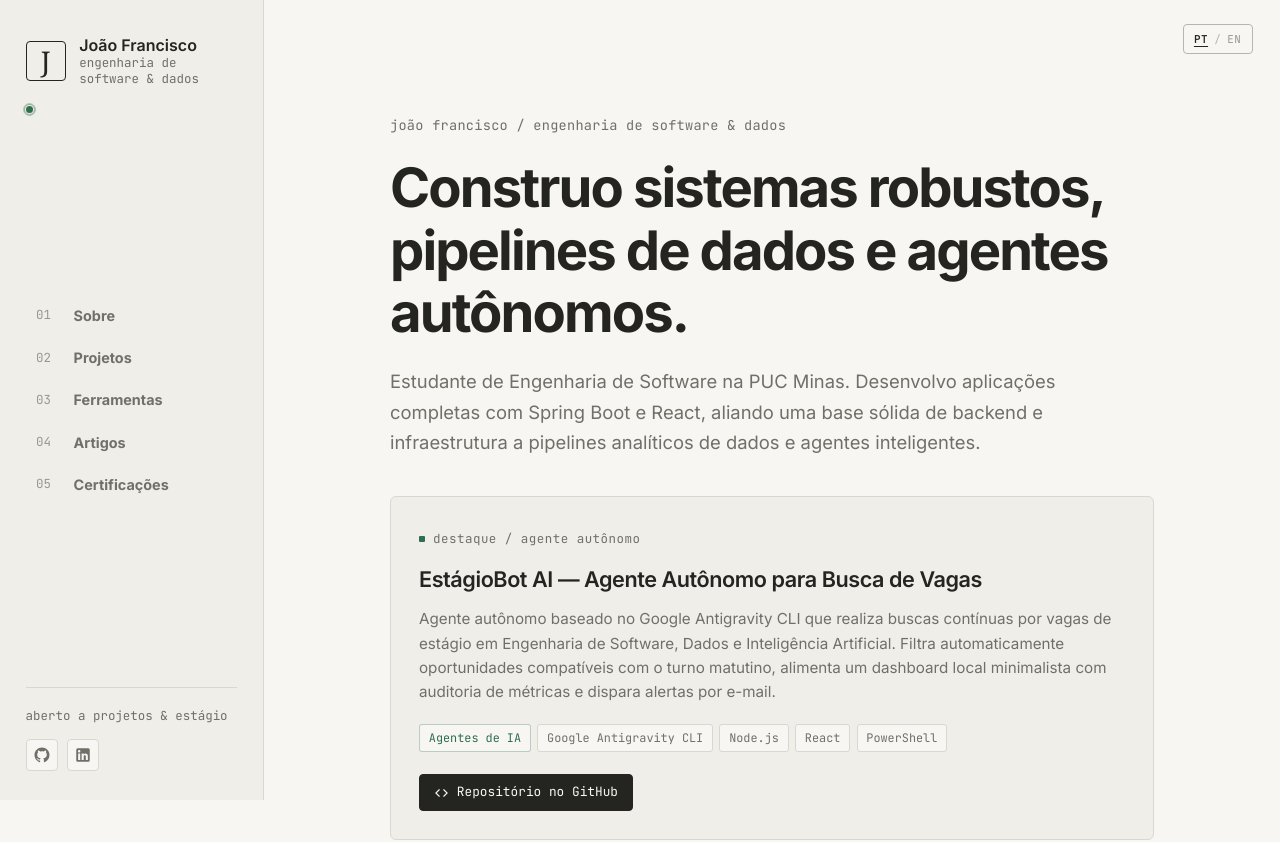
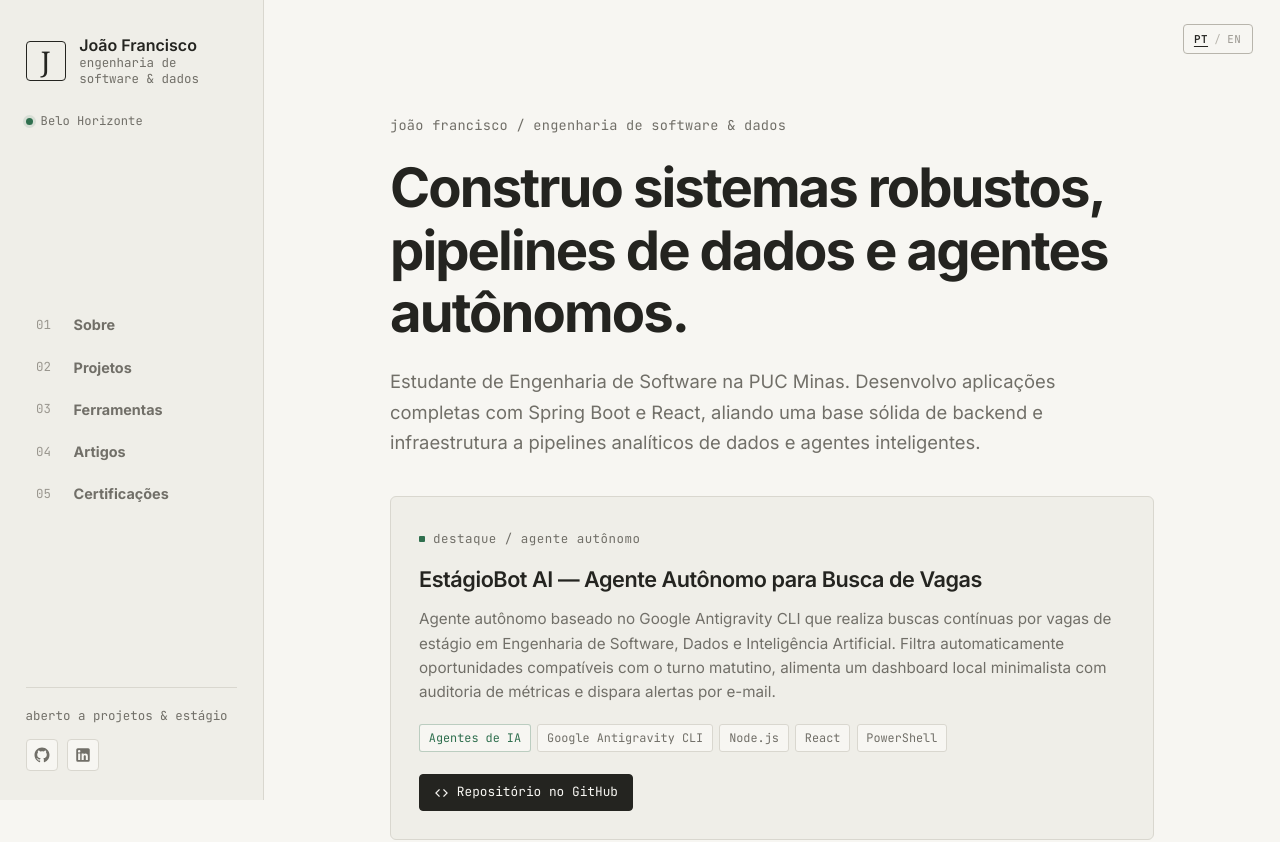
Before and after one commit to joaofr-tech/portfolio, a React (Vite) app: page / in a window 1280 px wide. Shown: the top 842 px of the page. Built offline with nearby package versions, Linux system fonts and the light colour scheme.

Commit message:
style: keep Belo Horizonte text without background pill and replicate exact Greco status dot

```diff
--- a/css/greco.css
+++ b/css/greco.css
@@ -157,37 +157,26 @@ button {
 }
 
 .sidebar-status {
-  display: inline-flex;
+  display: flex;
   align-items: center;
   gap: 0.5rem;
-  font-size: 0.8rem;
+  font-size: 0.76rem;
   color: var(--muted);
   font-family: var(--mono-font);
-  width: fit-content;
+  margin-top: 0.4rem;
+  background: transparent;
+  border: none;
+  padding: 0;
 }
 
 .status-dot {
+  background: var(--green);
+  border-radius: 50%;
   width: 7px;
   height: 7px;
-  background-color: var(--green);
-  border-radius: 50%;
+  box-shadow: 0 0 0 3px #2f6f4e1f;
   display: inline-block;
-  position: relative;
-}
-
-.status-dot::after {
-  content: '';
-  position: absolute;
-  inset: -3px;
-  border-radius: 50%;
-  border: 1px solid var(--green);
-  animation: pulse 2.2s infinite ease-in-out;
-}
-
-@keyframes pulse {
-  0% { transform: scale(0.9); opacity: 0.9; }
-  60% { transform: scale(1.8); opacity: 0; }
-  100% { transform: scale(0.9); opacity: 0; }
+  flex-shrink: 0;
 }
 
 /* Nav Links */
--- a/src/components/Sidebar.tsx
+++ b/src/components/Sidebar.tsx
@@ -61,8 +61,9 @@ export function Sidebar({ activeSection, onNavigate }: SidebarProps) {
           </span>
         </a>
 
-        <div className="sidebar-status" title={t.sidebar.status} aria-label={t.sidebar.status}>
+        <div className="sidebar-status">
           <span className="status-dot" aria-hidden="true"></span>
+          <span>{t.sidebar.status}</span>
         </div>
       </div>
 
```
